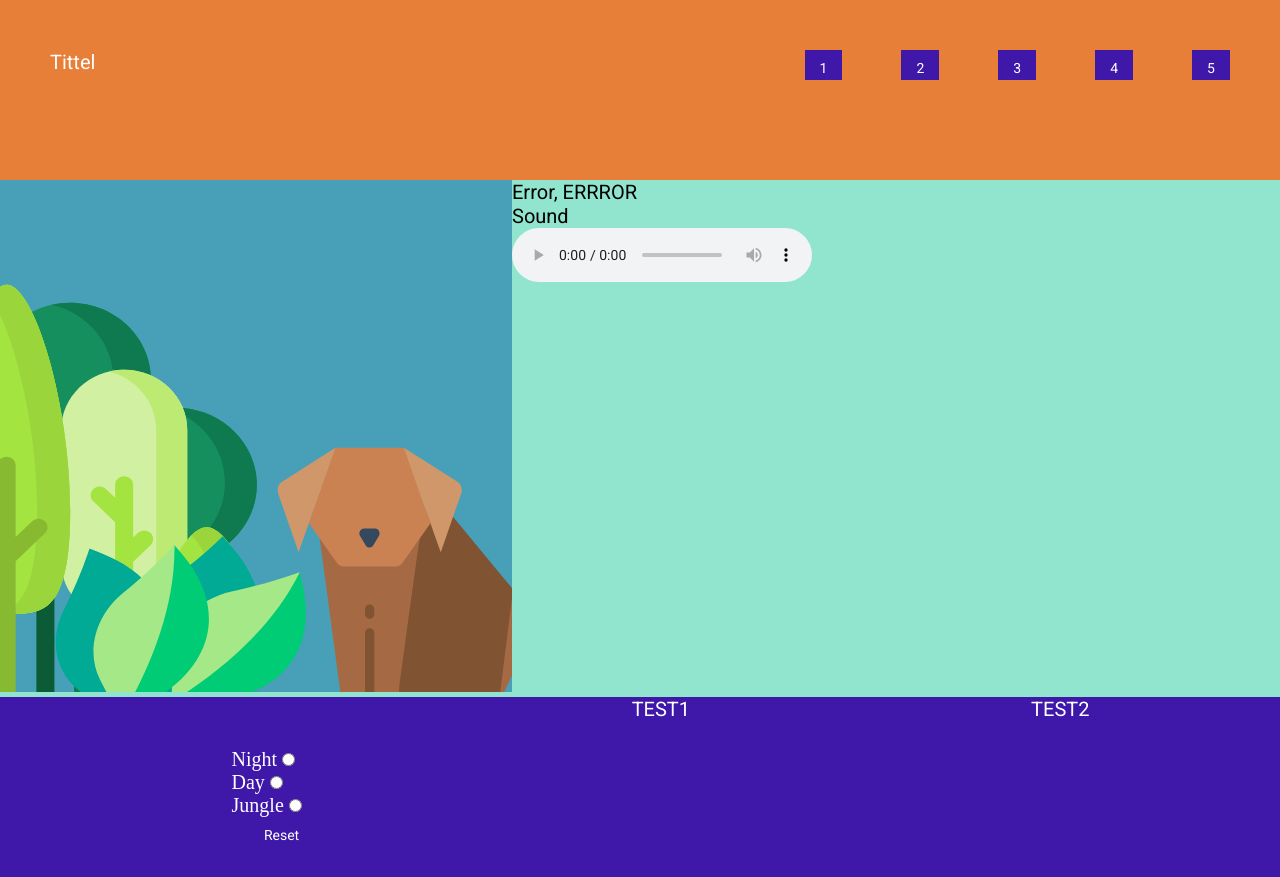
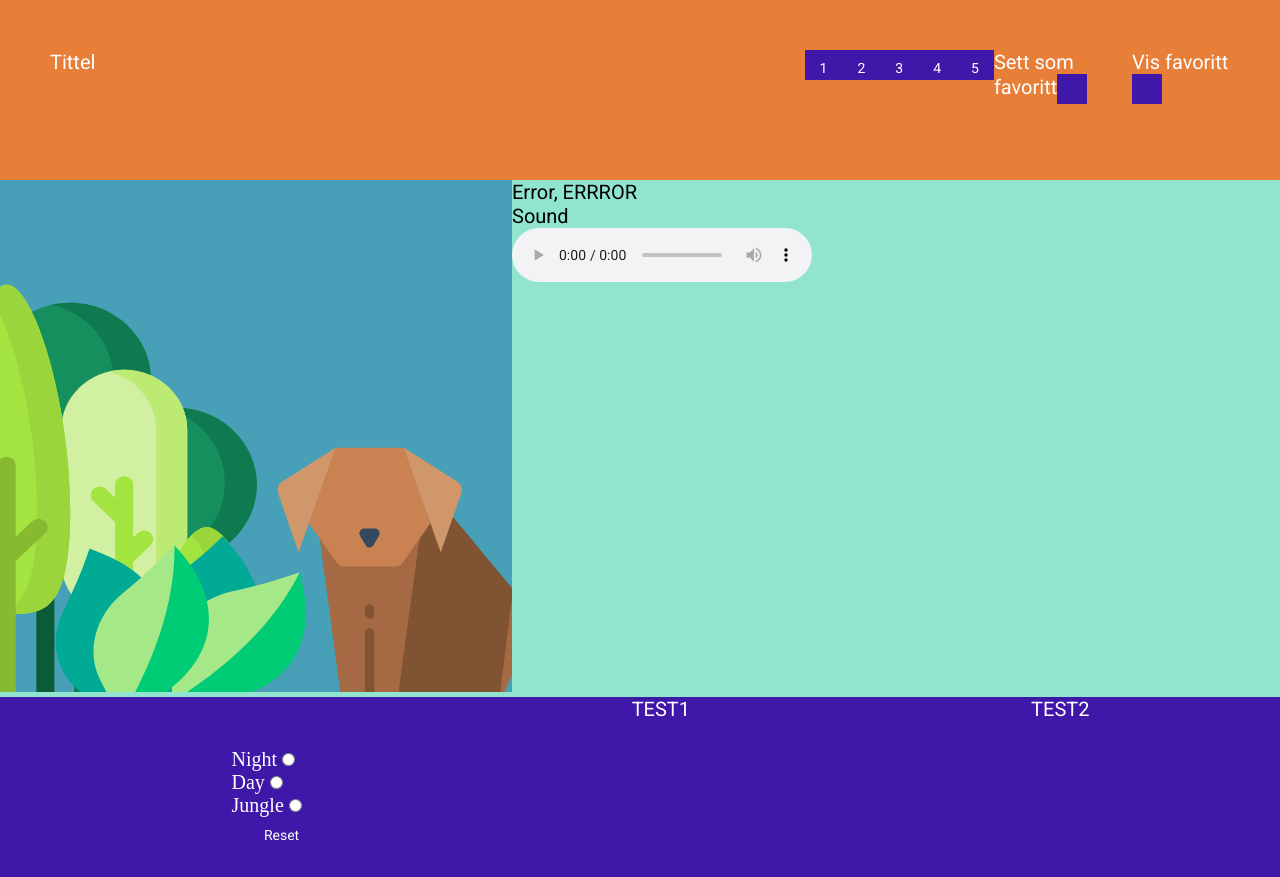
Before and after one commit to giskenf/it2810-prosjekt-2, a React (Create React App) app in the folder my-app/: page / in a window 1280 px wide. Built offline with nearby package versions, Linux system fonts and the light colour scheme; no server answers.

Commit message:
Crate local storage functionality #12

```diff
--- a/my-app/src/components/Header.tsx
+++ b/my-app/src/components/Header.tsx
@@ -2,6 +2,7 @@ import React, {useContext} from 'react';
 import './Header.css'
 import {TabsBar} from "./TabsBar";
 import {GlobalContext} from "./GlobalProvider";
+import {Store} from "./Store";
 
 
 
@@ -15,6 +16,7 @@ export const Header: React.FC = () => {
                     <div className="break"></div>
                     <nav className="Nav">
                         <TabsBar/>
+                        <Store/>
                     </nav>
                </div>
            </div>
--- /dev/null
+++ b/my-app/src/components/Store.tsx
@@ -0,0 +1,41 @@
+import React, {useState, useContext, useEffect} from "react";
+import './TabsBar.css';
+import {GlobalContext} from "./GlobalProvider";
+
+export function Store(props: any){
+    const {buttonProvider} = useContext(GlobalContext);
+    const [value, setValue] = useState(false);
+    const [value2, setValue2] = useState(false);
+    const [stored,setStored] = useState<string|null>('');
+    const num = Number(stored)
+    localStorage.setItem('item' , buttonProvider.selectedOption)
+
+    if (value){
+        setStored(localStorage.getItem('item'));
+        console.log("Favoritt: ", stored);
+        setValue(false);
+    }
+
+    if (value2){
+        if(num == 0){
+            window.alert("Du har ikke valgt en favoritt!");
+        }
+        else{
+            //console.log("NUM: ", num);
+            buttonProvider.setSelectedOption(num);
+            }
+        setValue2(false);
+        }
+
+
+    return(
+        <>
+            <div>Sett som favoritt
+                <button className="NavButton"  value={"Sett som favoritt"} onClick={()=>setValue(true)}/>
+            </div>
+            <div>Vis favoritt
+                <button className="NavButton"  value={"Vis favoritt"} onClick={()=>setValue2(true)}/>
+            </div>
+        </>
+    )
+}
--- a/my-app/src/components/TabsBar.tsx
+++ b/my-app/src/components/TabsBar.tsx
@@ -2,23 +2,16 @@ import React, {useState, useContext, useEffect} from "react";
 import './TabsBar.css';
 import {GlobalContext} from "./GlobalProvider";
 
-
 interface tabsProps{
-    id?:number
+    id?:number;
 }
-const initialState:tabsProps={
+/*const initialState:tabsProps={
     id:1
-}
+}*/
 
 export function TabsBar(props: tabsProps){
     const {buttonProvider} = useContext(GlobalContext);
-
-    React.useEffect(() => {
-        localStorage.setItem('myValueInLocalStorage', buttonProvider.selectedOption);
-    }, [buttonProvider.selectedOption]);
-    console.log(localStorage.getItem('myValueInLocalStorage'));
-
-
+    localStorage.setItem('myValueInLocalStorage', buttonProvider.selectedOption);
 
     return(
         <>
```
Also changed, not shown: my-app/src/components/SessionStore.tsx (added).
